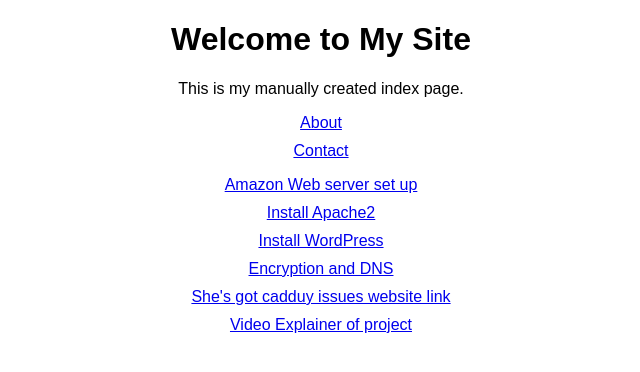
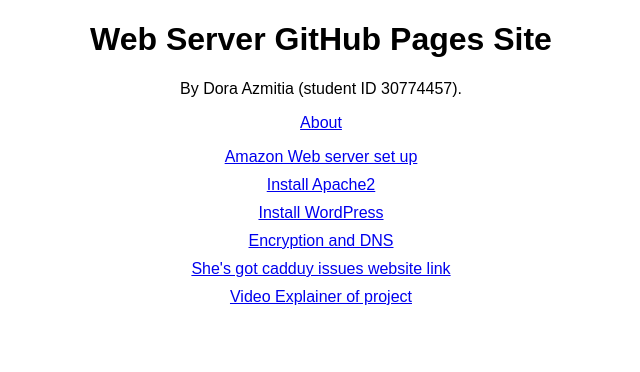
Before and after one commit to Dora88869/Cloud_Server_documents, a plain HTML site: page index.html in a window 1280 px wide. Shown: the whole page, without its empty margins (319-959 px from the left). Drawn offline with Linux system fonts and the light colour scheme.

Commit message:
Update index.html

```diff
--- a/index.html
+++ b/index.html
@@ -3,7 +3,7 @@
 <head>
     <meta charset="UTF-8">
     <meta name="viewport" content="width=device-width, initial-scale=1.0">
-    <title>My GitHub Pages Site</title>
+    <title>Web Server GitHub Pages Site</title>
     <style>
         body { font-family: Arial, sans-serif; text-align: center; }
         ul { list-style: none; padding: 0; }
@@ -11,11 +11,11 @@
     </style>
 </head>
 <body>
-    <h1>Welcome to My Site</h1>
-    <p>This is my manually created index page.</p>
+    <h1>Web Server GitHub Pages Site</h1>
+    <p>By Dora Azmitia (student ID 30774457).</p>
     <ul>
         <li><a href="about.html">About</a></li>
-        <li><a href="contact.html">Contact</a></li>
+
     </ul>
     <ul>
   <li><a href="Amazon_EC2_Web_Server.html">Amazon Web server set up</a></li>
```
